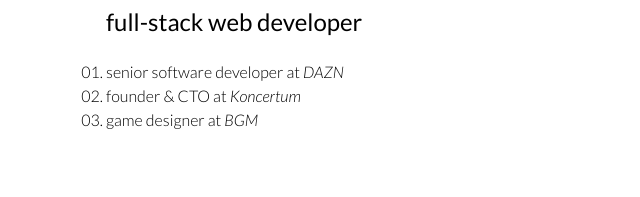
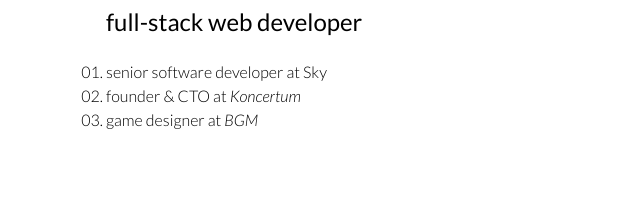
Before and after one commit to pawelhertman/hertman.github.io, a website: page index.html in a window 1280 px wide. Shown: the part 155-352 px from the top of the page, 62-702 px from the left. Drawn offline with Linux system fonts and the light colour scheme.

Commit message:
DAZN -> Sky

```diff
--- a/index.html
+++ b/index.html
@@ -15,7 +15,7 @@
     <h2>full-stack web developer</h2>
 
     <ul>
-        <li>senior software developer at <a href="https://www.dazn.com" target="_blank">DAZN</a></li>
+        <li>senior software developer at Sky</li>
         <li>founder & CTO at <a href="https://koncertum.pl" target="_blank">Koncertum</a></li>
         <li>game&nbsp;designer&nbsp;at&nbsp;<a href="https://facebook.com/BytomskaGraMiejska" target="_blank">BGM</a></li>
     </ul>
```
